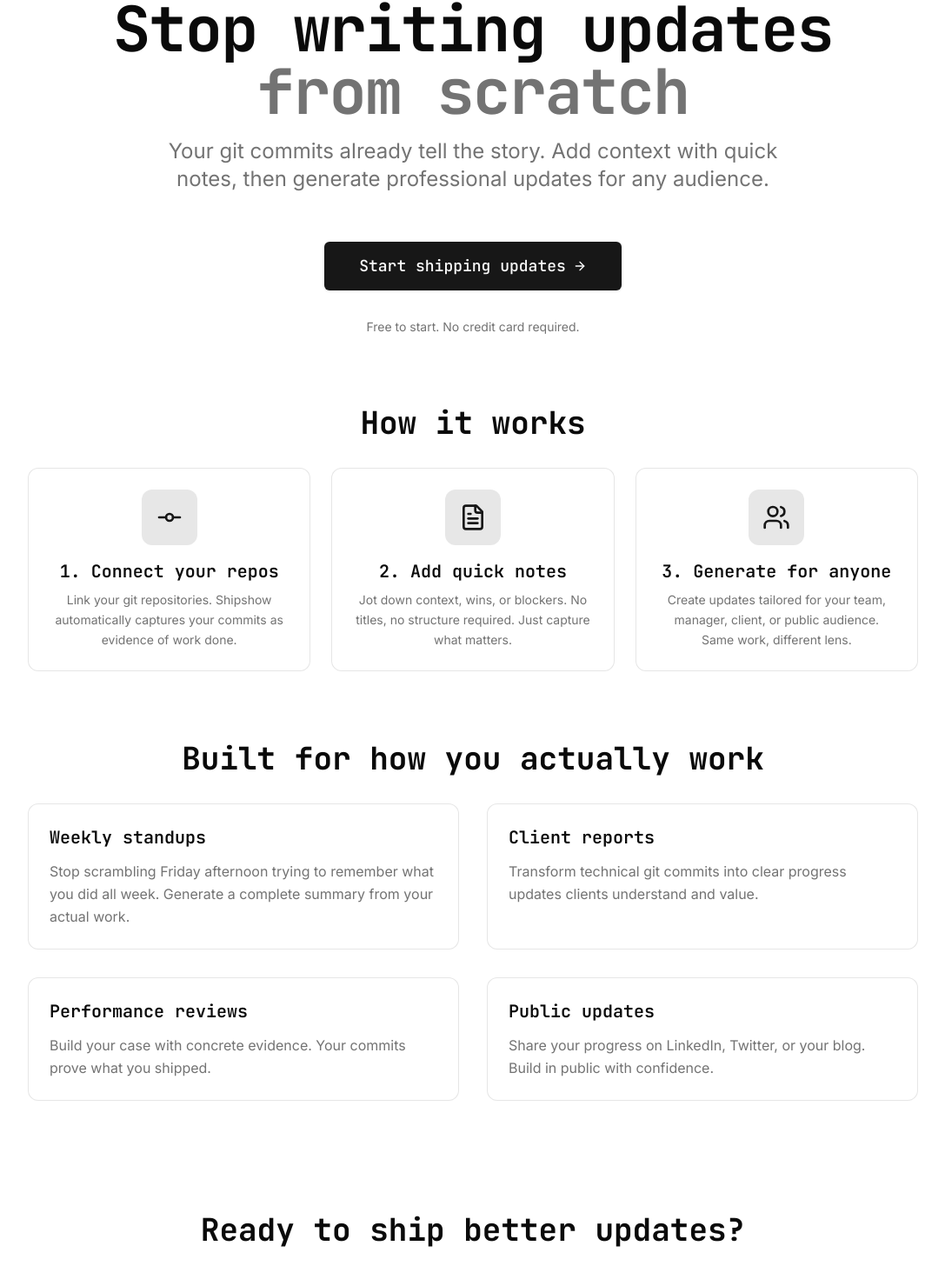
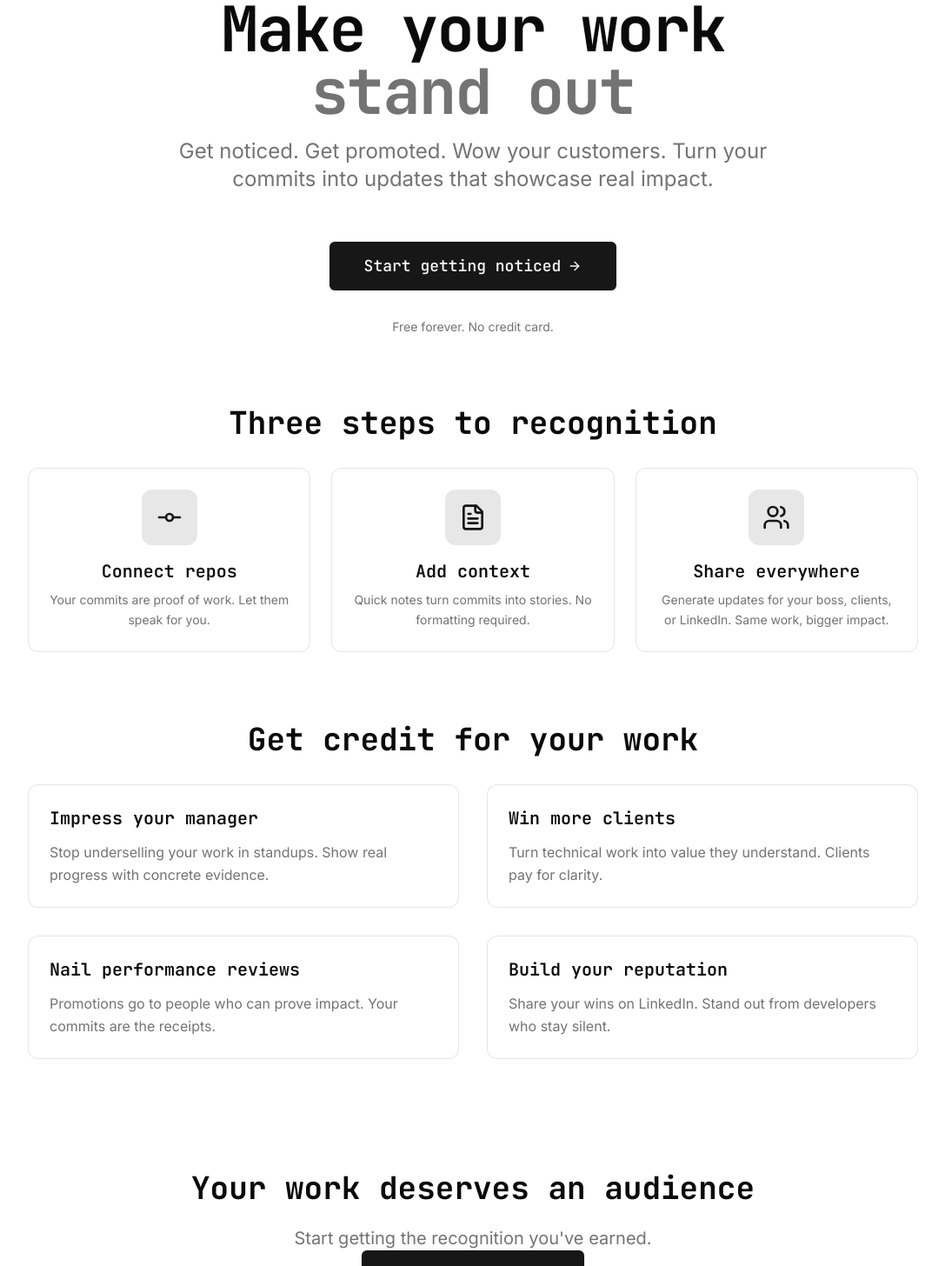
Before and after one commit to emergesource/shipshow, a Next.js app in the folder apps/web/: page / in a window 1280 px wide. Shown: the part 291-1747 px from the top of the page at 87% size, without its empty margins (96-1183 px from the left). Built offline with nearby package versions, Linux system fonts and the light colour scheme; no server answers.

Commit message:
More direct copy

```diff
--- a/apps/web/app/page.tsx
+++ b/apps/web/app/page.tsx
@@ -41,35 +41,35 @@ export default function Home() {
 
             <div className="space-y-4">
               <h1 className="font-mono text-5xl md:text-7xl font-bold tracking-tight leading-tight">
-                Stop writing updates
+                Make your work
                 <br />
-                <span className="text-muted-foreground">from scratch</span>
+                <span className="text-muted-foreground">stand out</span>
               </h1>
 
               <p className="text-xl md:text-2xl text-muted-foreground max-w-3xl mx-auto leading-relaxed">
-                Your git commits already tell the story. Add context with quick notes,
-                then generate professional updates for any audience.
+                Get noticed. Get promoted. Wow your customers.
+                Turn your commits into updates that showcase real impact.
               </p>
             </div>
 
             <div className="flex flex-col sm:flex-row gap-4 justify-center pt-6">
               <Link href="/auth/sign-up">
                 <Button size="lg" className="text-lg px-10 h-14 gap-2">
-                  Start shipping updates
+                  Start getting noticed
                   <ArrowRight className="h-5 w-5" />
                 </Button>
               </Link>
             </div>
 
             <p className="text-sm text-muted-foreground">
-              Free to start. No credit card required.
+              Free forever. No credit card.
             </p>
           </div>
 
           {/* How It Works */}
           <div className="space-y-8">
             <h2 className="font-mono text-3xl md:text-4xl font-bold text-center">
-              How it works
+              Three steps to recognition
             </h2>
 
             <div className="grid md:grid-cols-3 gap-6">
@@ -78,9 +78,9 @@ export default function Home() {
                   <GitCommit className="h-8 w-8 text-primary" />
                 </div>
                 <div className="space-y-2">
-                  <h3 className="font-mono font-semibold text-xl">1. Connect your repos</h3>
+                  <h3 className="font-mono font-semibold text-xl">Connect repos</h3>
                   <p className="text-muted-foreground text-sm leading-relaxed">
-                    Link your git repositories. Shipshow automatically captures your commits as evidence of work done.
+                    Your commits are proof of work. Let them speak for you.
                   </p>
                 </div>
               </div>
@@ -90,9 +90,9 @@ export default function Home() {
                   <FileText className="h-8 w-8 text-primary" />
                 </div>
                 <div className="space-y-2">
-                  <h3 className="font-mono font-semibold text-xl">2. Add quick notes</h3>
+                  <h3 className="font-mono font-semibold text-xl">Add context</h3>
                   <p className="text-muted-foreground text-sm leading-relaxed">
-                    Jot down context, wins, or blockers. No titles, no structure required. Just capture what matters.
+                    Quick notes turn commits into stories. No formatting required.
                   </p>
                 </div>
               </div>
@@ -102,9 +102,9 @@ export default function Home() {
                   <Users className="h-8 w-8 text-primary" />
                 </div>
                 <div className="space-y-2">
-                  <h3 className="font-mono font-semibold text-xl">3. Generate for anyone</h3>
+                  <h3 className="font-mono font-semibold text-xl">Share everywhere</h3>
                   <p className="text-muted-foreground text-sm leading-relaxed">
-                    Create updates tailored for your team, manager, client, or public audience. Same work, different lens.
+                    Generate updates for your boss, clients, or LinkedIn. Same work, bigger impact.
                   </p>
                 </div>
               </div>
@@ -114,36 +114,35 @@ export default function Home() {
           {/* Use Cases */}
           <div className="space-y-8">
             <h2 className="font-mono text-3xl md:text-4xl font-bold text-center">
-              Built for how you actually work
+              Get credit for your work
             </h2>
 
             <div className="grid md:grid-cols-2 gap-8">
               <div className="space-y-3 p-6 rounded-xl border border-foreground/10 bg-card">
-                <h3 className="font-mono font-semibold text-xl">Weekly standups</h3>
+                <h3 className="font-mono font-semibold text-xl">Impress your manager</h3>
                 <p className="text-muted-foreground leading-relaxed">
-                  Stop scrambling Friday afternoon trying to remember what you did all week.
-                  Generate a complete summary from your actual work.
+                  Stop underselling your work in standups. Show real progress with concrete evidence.
                 </p>
               </div>
 
               <div className="space-y-3 p-6 rounded-xl border border-foreground/10 bg-card">
-                <h3 className="font-mono font-semibold text-xl">Client reports</h3>
+                <h3 className="font-mono font-semibold text-xl">Win more clients</h3>
                 <p className="text-muted-foreground leading-relaxed">
-                  Transform technical git commits into clear progress updates clients understand and value.
+                  Turn technical work into value they understand. Clients pay for clarity.
                 </p>
               </div>
 
               <div className="space-y-3 p-6 rounded-xl border border-foreground/10 bg-card">
-                <h3 className="font-mono font-semibold text-xl">Performance reviews</h3>
+                <h3 className="font-mono font-semibold text-xl">Nail performance reviews</h3>
                 <p className="text-muted-foreground leading-relaxed">
-                  Build your case with concrete evidence. Your commits prove what you shipped.
+                  Promotions go to people who can prove impact. Your commits are the receipts.
                 </p>
               </div>
 
               <div className="space-y-3 p-6 rounded-xl border border-foreground/10 bg-card">
-                <h3 className="font-mono font-semibold text-xl">Public updates</h3>
+                <h3 className="font-mono font-semibold text-xl">Build your reputation</h3>
                 <p className="text-muted-foreground leading-relaxed">
-                  Share your progress on LinkedIn, Twitter, or your blog. Build in public with confidence.
+                  Share your wins on LinkedIn. Stand out from developers who stay silent.
                 </p>
               </div>
             </div>
@@ -152,14 +151,14 @@ export default function Home() {
           {/* Final CTA */}
           <div className="text-center space-y-6 py-12">
             <h2 className="font-mono text-3xl md:text-4xl font-bold">
-              Ready to ship better updates?
+              Your work deserves an audience
             </h2>
             <p className="text-xl text-muted-foreground">
-              Start showing your work in minutes.
+              Start getting the recognition you've earned.
             </p>
             <Link href="/auth/sign-up">
               <Button size="lg" className="text-lg px-10 h-14 gap-2">
-                Get started free
+                Start for free
                 <ArrowRight className="h-5 w-5" />
               </Button>
             </Link>
@@ -169,7 +168,7 @@ export default function Home() {
 
       <footer className="w-full border-t py-8">
         <div className="max-w-6xl mx-auto px-6 text-center text-sm text-muted-foreground">
-          <p>&copy; 2026 Shipshow</p>
+          <p className="font-mono">&copy; 2026 Shipshow • Your work, amplified</p>
         </div>
       </footer>
     </main>
```
